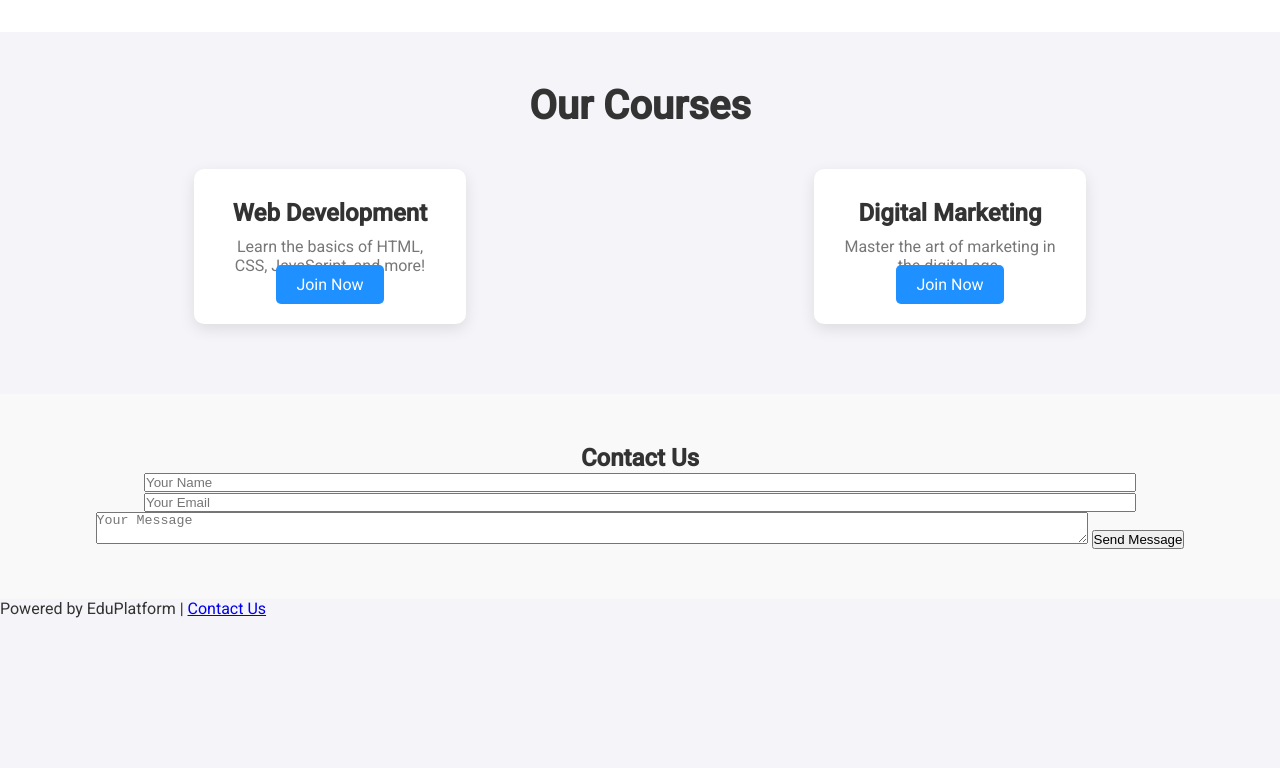
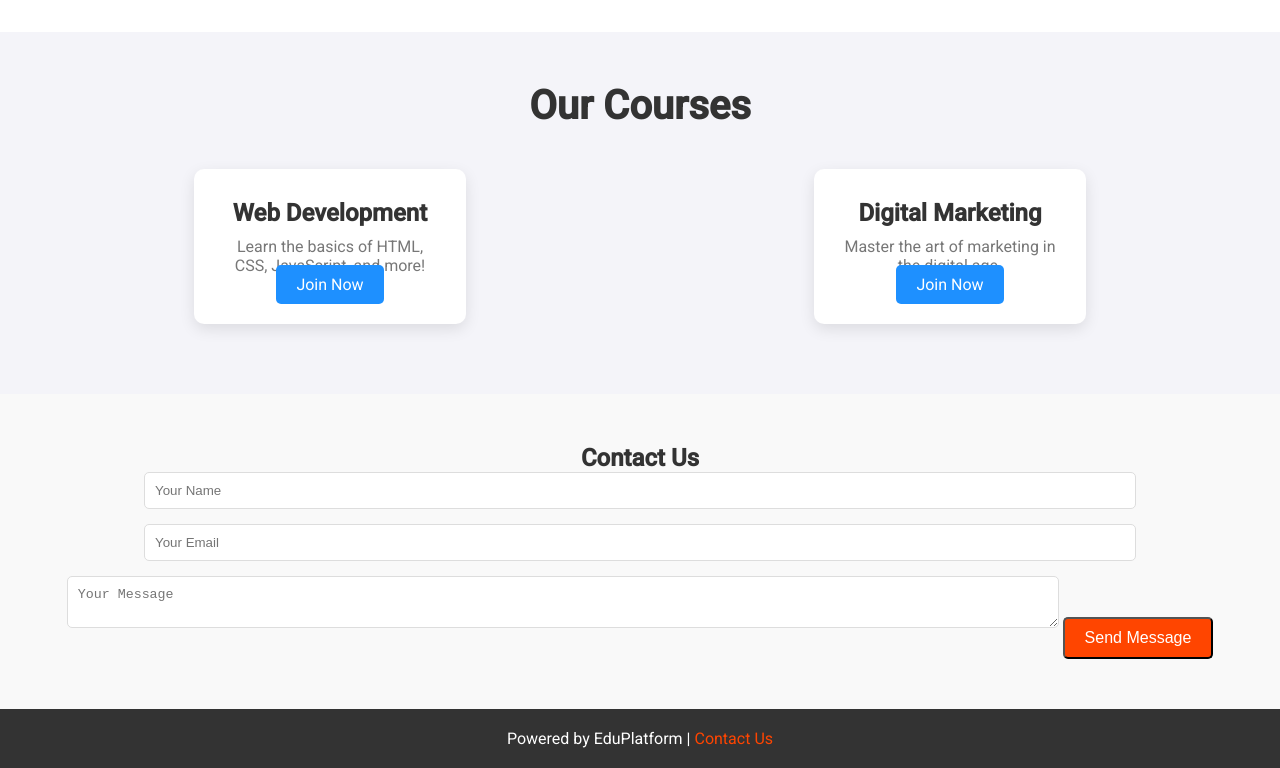
Before and after one commit to Mukta64Chaudhari/edu-platform-prototype, a plain HTML site: page index.html in a window 1280 px wide. Shown: the part 979-1747 px from the top of the page. Before the commit the page ends 1597 px from the top, so only its background shows below. Drawn offline with Linux system fonts and the light colour scheme.

Commit message:
Update style.css

````diff
--- a/style.css
+++ b/style.css
@@ -131,6 +131,12 @@ body {
   padding: 30px;
   text-align: center;
   border-radius: 10px;
+  transition: transform 0.3s ease, box-shadow 0.3s ease;
+}
+
+.course-item:hover {
+  transform: scale(1.05);
+  box-shadow: 0 5px 20px rgba(0, 0, 0, 0.15);
 }
 
 .course-item h3 {
@@ -165,108 +171,47 @@ body {
 
 .contact form input, .contact form textarea {
   width: 80%;
-  padding: 10pxTo make the website look and feel closer to your actual project, here's a revised version of the structure, integrating key pages and features with appropriate animations, transitions, and interactive elements.
+  padding: 10px;
+  margin-bottom: 15px;
+  border: 1px solid #ddd;
+  border-radius: 5px;
+}
 
-### Updated Structure for Your Website:
-1. **Home Page (Hero Section)**:
-   - **Mission Statement**: Welcoming message about skill development in rural areas.
-   - **Get Started Button**: Links to the signup or features section.
+.contact form button {
+  background-color: #FF4500;
+  color: white;
+  padding: 10px 20px;
+  font-size: 1rem;
+  border-radius: 5px;
+  cursor: pointer;
+}
 
-2. **Courses Page**:
-   - **Course Catalog**: Show the list of available courses like Web Development, Digital Marketing, etc.
-   - **Course Join Buttons**: Users can directly join courses.
+.contact form button:hover {
+  background-color: #FF6347;
+}
 
-3. **Personalized Roadmaps Page**:
-   - Personalized learning path suggestions based on student goals and current skill levels.
+/* Footer */
+footer {
+  background-color: #333;
+  color: white;
+  text-align: center;
+  padding: 20px;
+}
 
-4. **Industry Expert Sessions Page**:
-   - Upcoming live sessions and recorded videos from industry professionals.
+footer a {
+  color: #FF4500;
+  text-decoration: none;
+}
 
-5. **Job Placement Assistance Page**:
-   - Job listings, internship opportunities, and placement support.
+footer a:hover {
+  text-decoration: underline;
+}
 
-6. **Contact Us Page**:
-   - A form where students can inquire about courses, resources, or help.
-
-### Features & Animations:
-- **Hover Effects**: Interactive hover effects on buttons and course cards to improve user engagement.
-- **Smooth Scroll**: Smooth scrolling between sections for a seamless user experience.
-- **3D Transitions**: For buttons and feature cards to add a premium look.
-
-### Full HTML and CSS Code with Features and Animations:
-
-```html
-<!DOCTYPE html>
-<html lang="en">
-<head>
-  <meta charset="UTF-8">
-  <meta name="viewport" content="width=device-width, initial-scale=1.0">
-  <title>EduPlatform</title>
-  <link href="https://fonts.googleapis.com/css2?family=Roboto:wght@400;500&display=swap" rel="stylesheet">
-  <link rel="stylesheet" href="style.css">
-  <script src="script.js" defer></script>
-</head>
-<body>
-  <header class="hero-section">
-    <div class="hero-content">
-      <h1>Welcome to EduPlatform</h1>
-      <p>Empowering Rural Communities with Skill Development</p>
-      <a href="#features" class="btn-main">Get Started</a>
-    </div>
-  </header>
-
-  <section id="features" class="features">
-    <h2>Key Features</h2>
-    <div class="feature-cards">
-      <div class="feature-card">
-        <h3>Personalized Learning Roadmaps</h3>
-        <p>Customized learning paths for students based on skill level and career goals.</p>
-      </div>
-      <div class="feature-card">
-        <h3>Industry Expert Sessions</h3>
-        <p>Engage with top industry professionals to gain real-world insights.</p>
-      </div>
-      <div class="feature-card">
-        <h3>Interactive Learning Material</h3>
-        <p>Access to engaging and dynamic learning resources, including videos and quizzes.</p>
-      </div>
-      <div class="feature-card">
-        <h3>Job Placement Assistance</h3>
-        <p>Get access to job placements and internships with leading companies.</p>
-      </div>
-    </div>
-    <a href="#contact" class="btn-secondary">Learn More</a>
-  </section>
-
-  <section id="courses" class="courses">
-    <h2>Our Courses</h2>
-    <div class="course-list">
-      <div class="course-item">
-        <h3>Web Development</h3>
-        <p>Learn the basics of HTML, CSS, JavaScript, and more!</p>
-        <a href="#">Join Now</a>
-      </div>
-      <div class="course-item">
-        <h3>Digital Marketing</h3>
-        <p>Master the art of marketing in the digital age.</p>
-        <a href="#">Join Now</a>
-      </div>
-      <!-- Add more courses as needed -->
-    </div>
-  </section>
-
-  <section id="contact" class="contact">
-    <h2>Contact Us</h2>
-    <form action="mailto:support@eduplatform.com" method="post" enctype="text/plain">
-      <input type="text" name="name" placeholder="Your Name" required>
-      <input type="email" name="email" placeholder="Your Email" required>
-      <textarea name="message" placeholder="Your Message" required></textarea>
-      <button type="submit">Send Message</button>
-    </form>
-  </section>
-
-  <footer>
-    <p>Powered by EduPlatform | <a href="mailto:support@eduplatform.com">Contact Us</a></p>
-  </footer>
-</body>
-</html>
+@keyframes fadeIn {
+  0% {
+    opacity: 0;
+  }
+  100% {
+    opacity: 1;
+  }
+}
````
